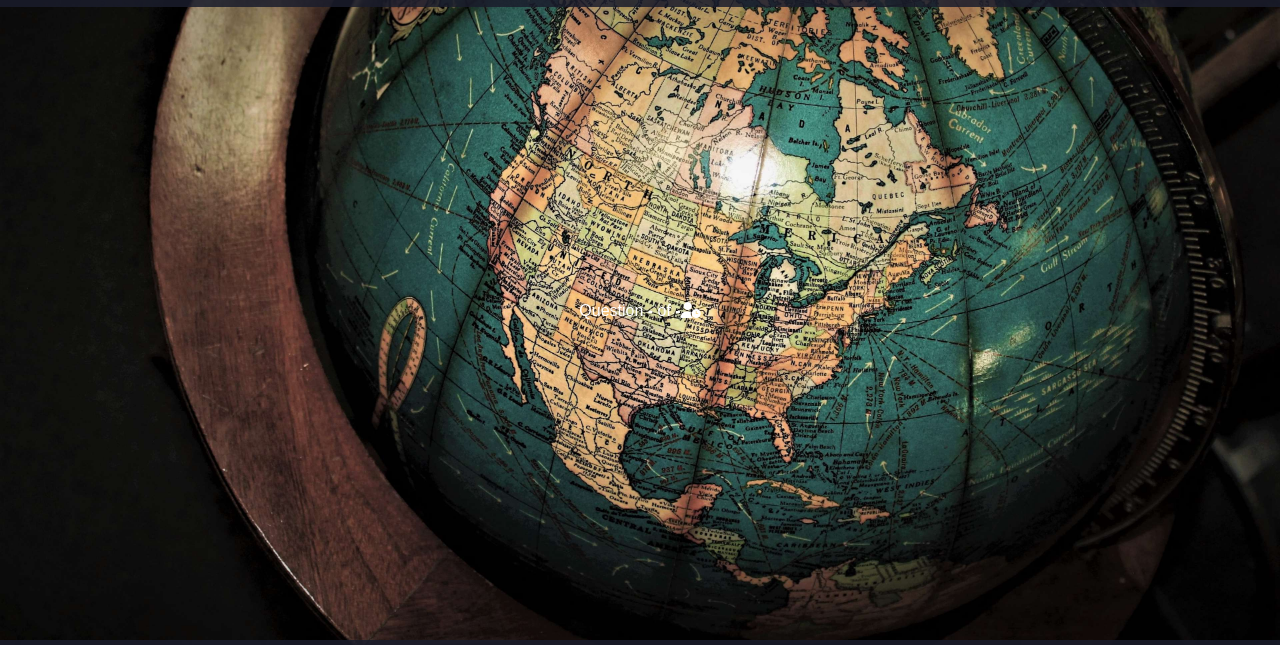
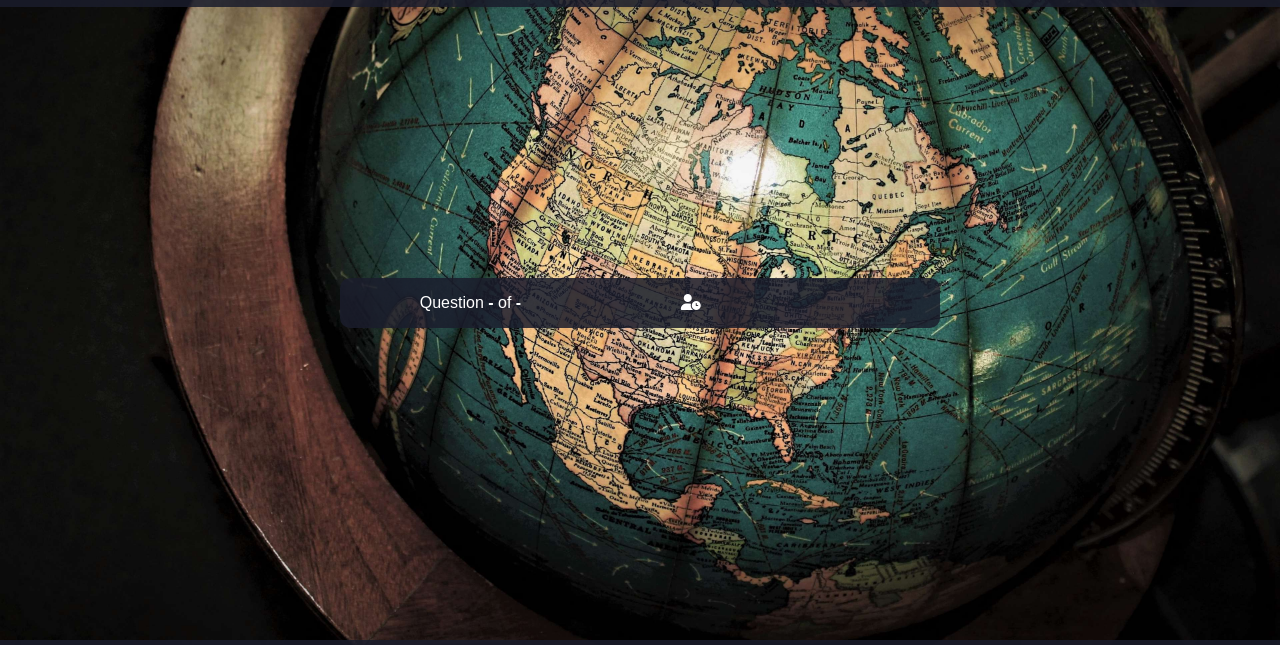
Before and after one commit to StevenWeir038/Scientia-Geographia-Quiz, a plain HTML site: page index.html in a window 1280 px wide. Shown: the part 89-734 px from the top of the page. Drawn offline with Linux system fonts and the light colour scheme; a web font is replaced by a local one.

Commit message:
Style quiz-info-top section

```diff
--- a/assets/css/style.css
+++ b/assets/css/style.css
@@ -240,6 +240,14 @@ footer p {
     display: inline-flex; /* display inline flex after display block/none to keep element centered on page */
 }
 
+.quiz-info-top {
+    display: inline-flex;
+    justify-content: space-around;
+    width: 80vw;
+    margin-bottom: 1.5em;
+    background-color: rgba(var(--theme-one), 0.85);
+}
+
 
 /* Results section */
 #results {
```
